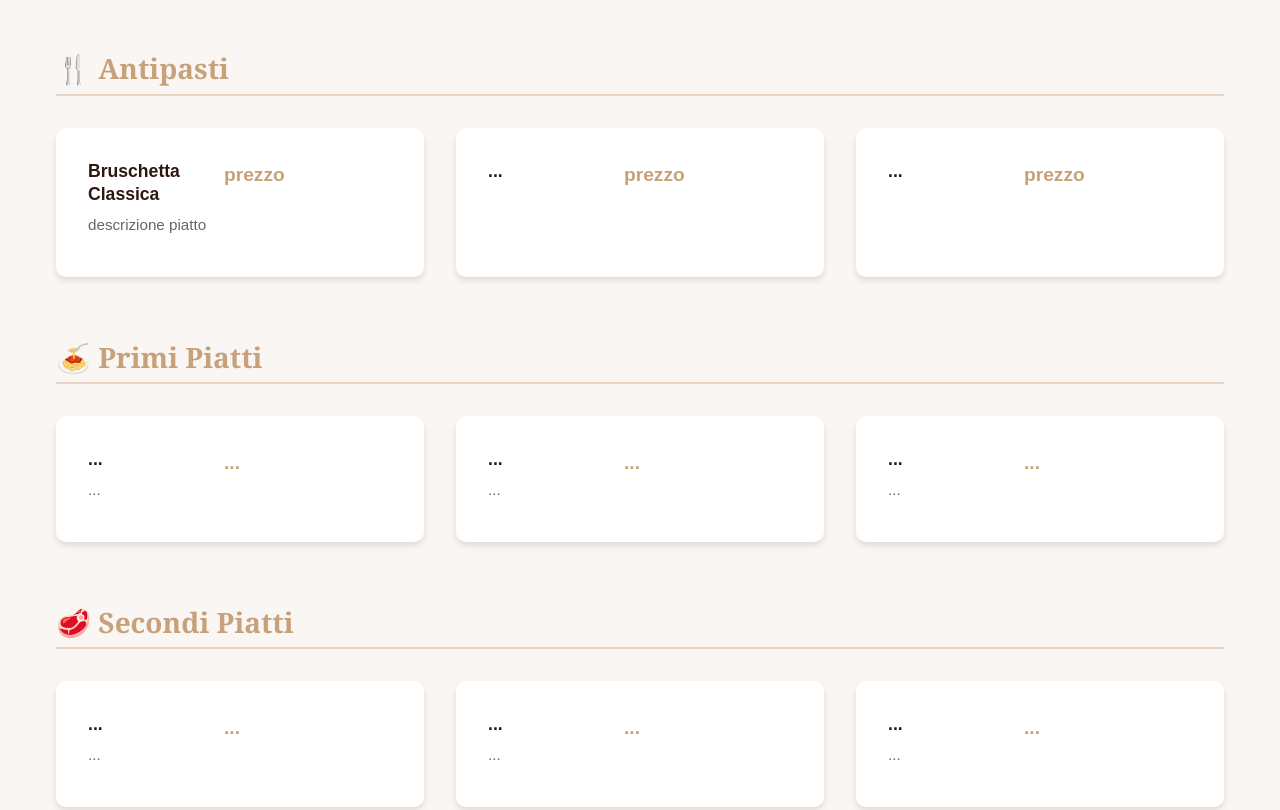
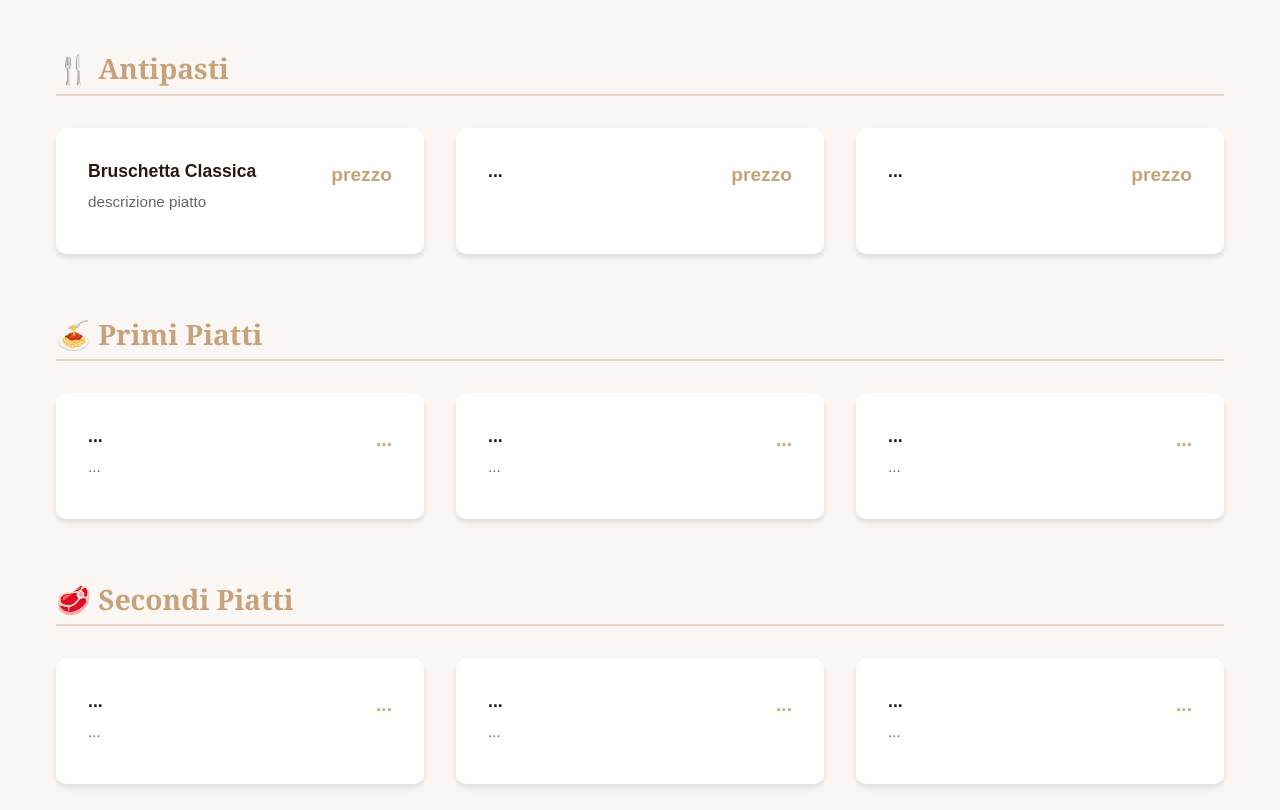
Before and after one commit to moris99311/sito, a plain HTML site: page index.html in a window 1280 px wide. Shown: the part 1560-2370 px from the top of the page. Drawn offline with Linux system fonts and the light colour scheme.

Commit message:
Update aspetto.css

```diff
--- a/aspetto.css
+++ b/aspetto.css
@@ -270,17 +270,15 @@
         }
          /* Card menu in grid: immagine | info | prezzo */
         .menu-item {
-             background-color: #fff;
-             padding: var(--spacing-md);
-             border-radius: 10px;
-             box-shadow: var(--shadow);
-             transition: var(--transition);
-
-             display: grid;
-             grid-template-columns: 120px 1fr auto; /* sinistra | centro | destra */
-             grid-auto-rows: auto;
-             gap: var(--spacing-sm);
-             align-items: start;
+            background-color: white;
+            padding: var(--spacing-md);
+            border-radius: 10px;
+            box-shadow: var(--shadow);
+            transition: var(--transition);
+            display: flex;
+            justify-content: space-between;
+            align-items: flex-start;
+            gap: var(--spacing-sm);
         }
 
         .menu-item:hover {
```
